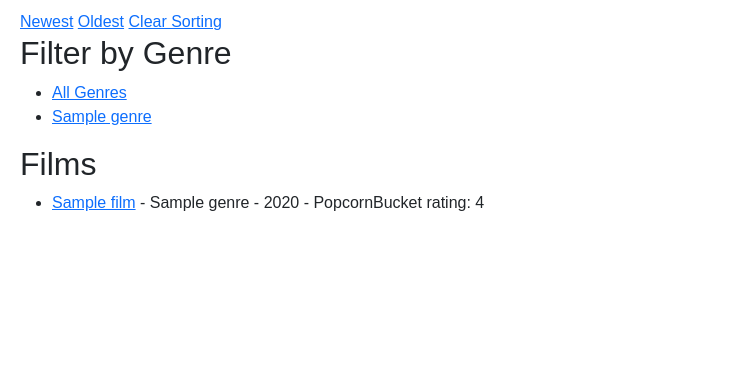
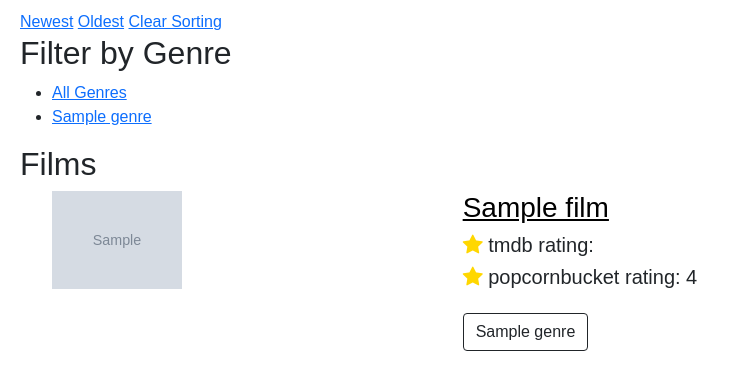
Before and after one commit to 3010468m/PopcornBucket, a Django app: page /films/ in a window 1280 px wide. Shown: the part 222-612 px from the top of the page, without its empty margins (0-739 px from the left). Run offline with Django 3.2, Linux system fonts and the light colour scheme; tables that the repository leaves empty hold one stand-in row (values such as "Sample post"); grey boxes marked "Sample" are stand-in pictures.

Commit message:
added no poster img, avg star ratings to fillm detail and film list, styled film list

```diff
--- a/templates/popcornbucket/film_list.html
+++ b/templates/popcornbucket/film_list.html
@@ -1,4 +1,5 @@
 {% extends "popcornbucket/base.html" %}
+{% load static %}
 
 {% block content %}
 
@@ -22,19 +23,42 @@
 <h2>Films</h2>
 <ul>
     {% for film in films %}
-        <li>
-            <a href="{% url 'film_detail' film.id %}">{{ film.title }}</a>
-            - {{ film.genre.name }} - {{ film.release_year }} - PopcornBucket rating:
+
+        <div class="row justify-content-start">
+        <div class="col-6 col-md-4">
+            {% if film.poster %}
+                <img class="poster-img" src="{{ film.poster.url }}" alt="{{ film.title }}">
+                {% else %}
+                    <img class="poster-img" src="{% static 'images/NoPosterAvailable.jpg' %}" alt="{{ film.title }}">
+                {% endif %}
+        </div>
+        <br>
+        <div class="col-12 col-sm-6 col-md-8">
+            <h3><a class="link-underline link-underline-opacity-0" href="{% url 'film_detail' film.id %}"  style="color:black">{{ film.title }}</a></h3>
+                <h5><i class="bi bi-star-fill" style="color:gold;"></i>
+                tmdb rating:  </h5>
+                <h5><i class="bi bi-star-fill" style="color:gold;"></i>
+                popcornbucket rating:
                 {% if film.avg_rating %}
                     {{ film.avg_rating|floatformat:0 }}
                 {% else %}
                     no ratings
                 {% endif %}
                 <br>
-        </li>
+                <br><a href="{% url 'film_list' %}?genre={{ film.genre.id }}" ><button type="button" button class="btn btn-outline-dark">{{ film.genre.name }}</button></a>
+        </div>
+
     {% empty %}
         <li>No films available.</li>
     {% endfor %}
 </ul>
 
+<style>
+    .poster-img {
+            border-radius: 0;
+            width: 130px;
+            margin-bottom: 25px;
+        }
+</style>
+
 {% endblock %}
```
Also changed, not shown: templates/popcornbucket/film_detail.html (+20 -6 lines), static/images/NoPosterAvailable.jpg (added). Lines whose indentation alone changed are shown as unchanged.
